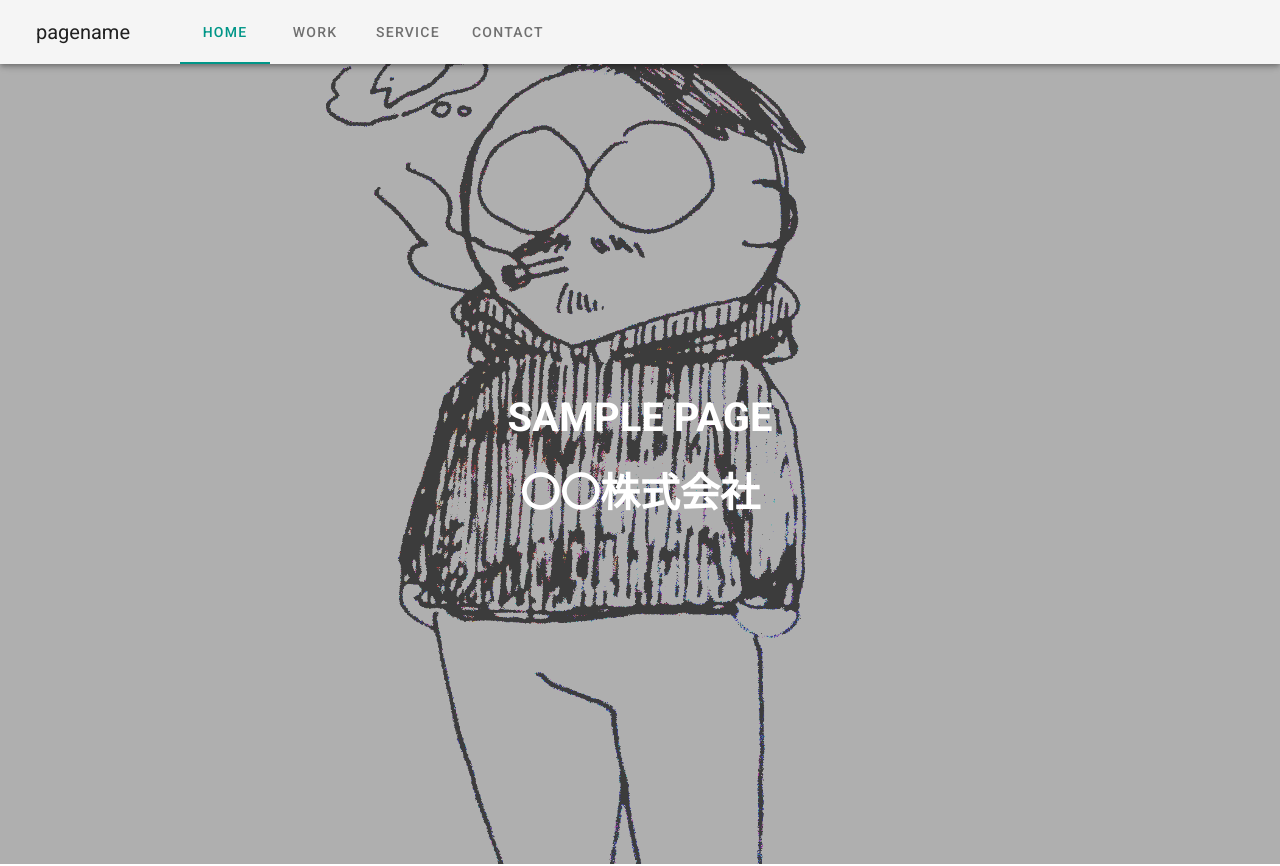
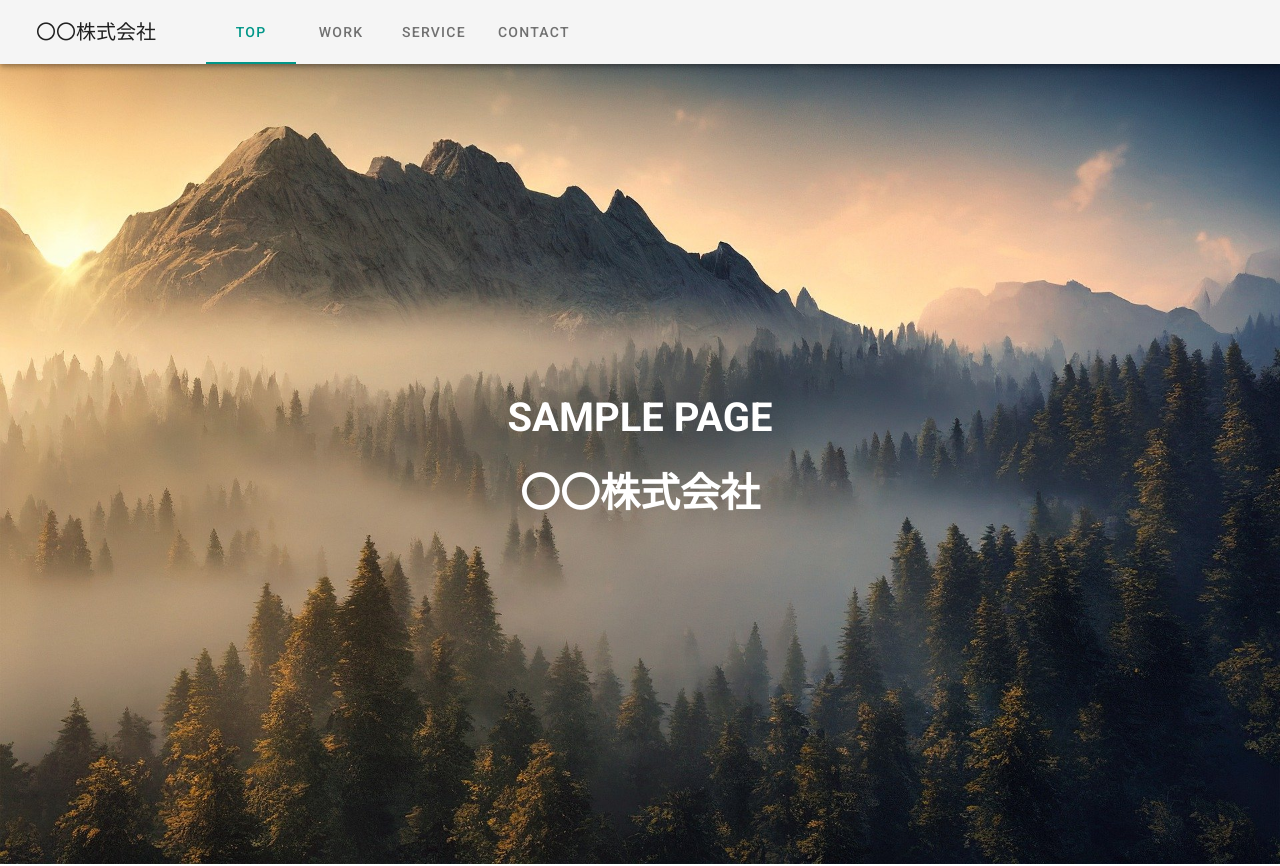
Before and after one commit to Ssaki-git/copage, a Vue app: page / in a window 1280 px wide. Shown: the top 866 px of the page. Built offline with nearby package versions, Linux system fonts and the light colour scheme.

Commit message:
hero変更

```diff
--- a/src/common/constants.js
+++ b/src/common/constants.js
@@ -1,7 +1,7 @@
 export default {
   menuItems: [
     {
-      name: 'HOME',
+      name: 'TOP',
       url: '/' // 今回追加
     },
     {
--- a/src/components/AppBackgroundHolder.vue
+++ b/src/components/AppBackgroundHolder.vue
@@ -22,7 +22,7 @@ export default {
 <style lang="scss" scoped>
 @import "../styles/common/common.scss";
 .background-holder__content {
-  background: url("../assets/Hero.png");
+  background: url("../assets/Hero.jpg");
   background-size: cover;
   background-position: center center;
   width: 100%;
--- a/src/components/AppHeader.vue
+++ b/src/components/AppHeader.vue
@@ -2,7 +2,7 @@
   <header>
     <v-app-bar app light>
       <v-app-bar-nav-icon @click="drawer = true"></v-app-bar-nav-icon>
-      <v-toolbar-title>pagename</v-toolbar-title>
+      <v-toolbar-title>〇〇株式会社</v-toolbar-title>
       <v-tabs light>
         <v-tab
           v-for="(menuItem, index) in menuItems"
--- a/src/components/HomeHero.vue
+++ b/src/components/HomeHero.vue
@@ -13,7 +13,7 @@
 <style lang="scss" scoped>
 @import "../styles/common/common.scss";
 .home-hero__content {
-  background: url("../assets/port002.png");
+  background: url("../assets/Hero.jpg");
   background-size: cover;
   background-position: center center;
   width: 100%;
```
Also changed, not shown: src/assets/Hero.jpg (added).
